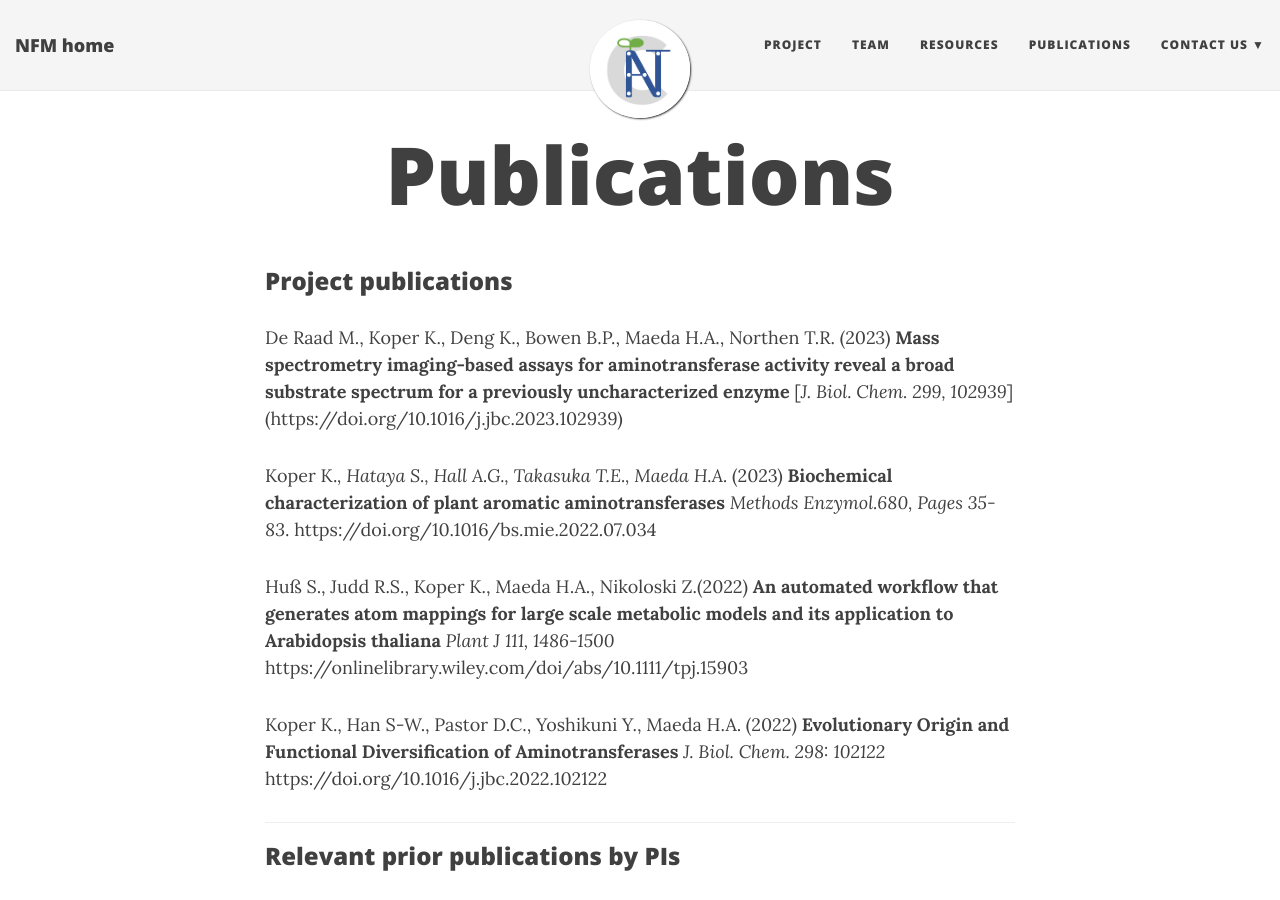
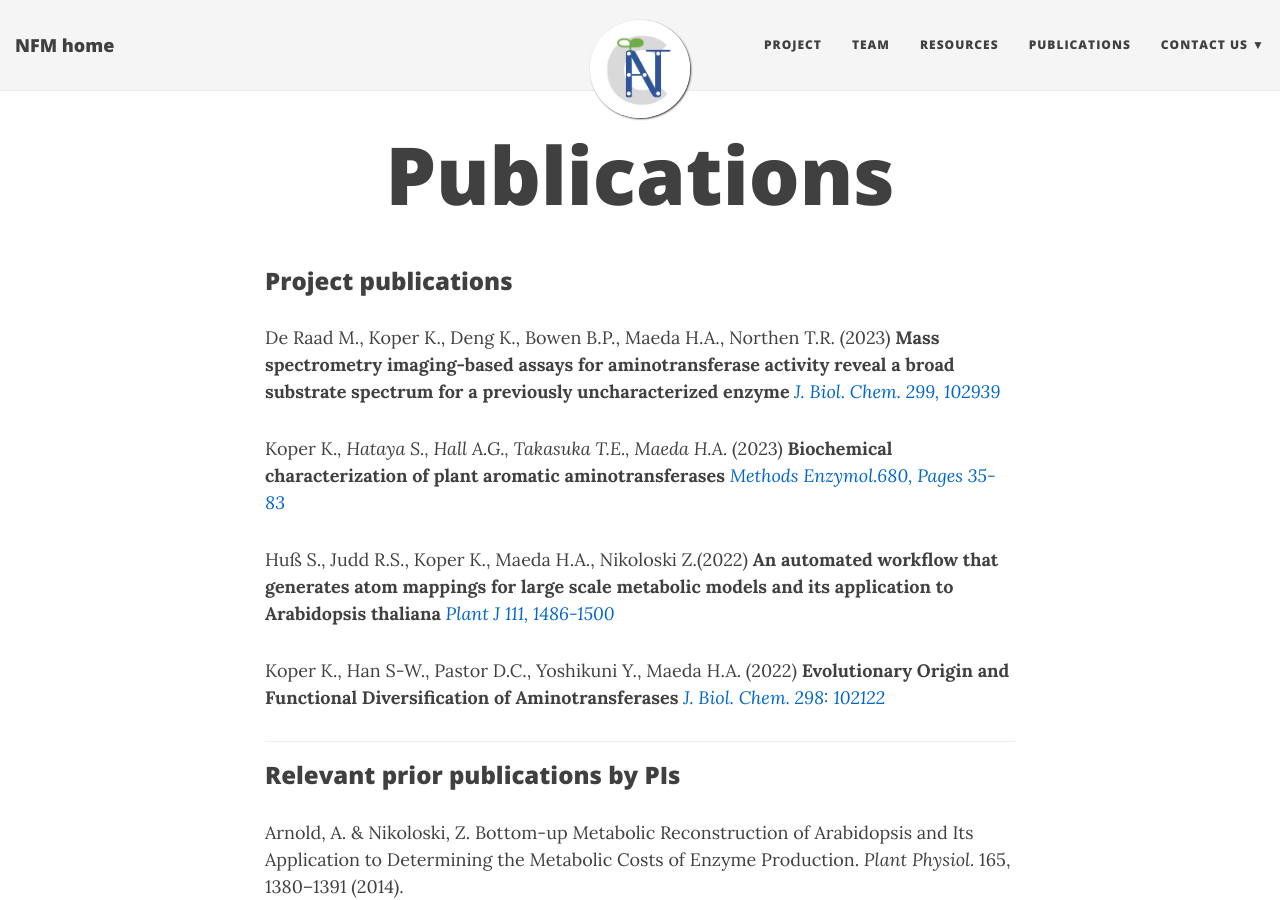
Before and after one commit to NfluxMap/NfluxMap.github.io, a Jekyll site: the page built from publications.md, in a window 1280 px wide and 900 px high. Built offline with Jekyll 4.4.1, drawn with Linux system fonts in a browser that asks for light colours; nearby versions of some CDN libraries; a style sheet for code colours, icons or effects is not loaded.

Commit message:
Update publications.md

```diff
--- a/publications.md
+++ b/publications.md
@@ -4,13 +4,13 @@
 ---
 ### Project publications
 
-De Raad M., Koper K., Deng K., Bowen B.P., Maeda H.A., Northen T.R. (2023) **Mass spectrometry imaging-based assays for aminotransferase activity reveal a broad substrate spectrum for a previously uncharacterized enzyme** [*J. Biol. Chem. 299, 102939*] (https://doi.org/10.1016/j.jbc.2023.102939)
+De Raad M., Koper K., Deng K., Bowen B.P., Maeda H.A., Northen T.R. (2023) **Mass spectrometry imaging-based assays for aminotransferase activity reveal a broad substrate spectrum for a previously uncharacterized enzyme** *[J. Biol. Chem. 299, 102939](https://doi.org/10.1016/j.jbc.2023.102939)*
 
-Koper K.*, Hataya S., Hall A.G., Takasuka T.E., Maeda H.A.* (2023) **Biochemical characterization of plant aromatic aminotransferases** *Methods Enzymol.680, Pages 35-83*. https://doi.org/10.1016/bs.mie.2022.07.034
+Koper K.*, Hataya S., Hall A.G., Takasuka T.E., Maeda H.A.* (2023) **Biochemical characterization of plant aromatic aminotransferases** *[Methods Enzymol.680, Pages 35-83](https://doi.org/10.1016/bs.mie.2022.07.034)*
 
-Huß S., Judd R.S., Koper K., Maeda H.A., Nikoloski Z.(2022) **An automated workflow that generates atom mappings for large scale metabolic models and its application to Arabidopsis thaliana** *Plant J 111, 1486-1500* https://onlinelibrary.wiley.com/doi/abs/10.1111/tpj.15903
+Huß S., Judd R.S., Koper K., Maeda H.A., Nikoloski Z.(2022) **An automated workflow that generates atom mappings for large scale metabolic models and its application to Arabidopsis thaliana** *[Plant J 111, 1486-1500](https://onlinelibrary.wiley.com/doi/abs/10.1111/tpj.15903)*
 
-Koper K., Han S-W., Pastor D.C., Yoshikuni Y., Maeda H.A. (2022) **Evolutionary Origin and Functional Diversification of Aminotransferases** *J. Biol. Chem. 298: 102122* https://doi.org/10.1016/j.jbc.2022.102122
+Koper K., Han S-W., Pastor D.C., Yoshikuni Y., Maeda H.A. (2022) **Evolutionary Origin and Functional Diversification of Aminotransferases** *[J. Biol. Chem. 298: 102122](https://doi.org/10.1016/j.jbc.2022.102122)*
 
 
 _______________
```
